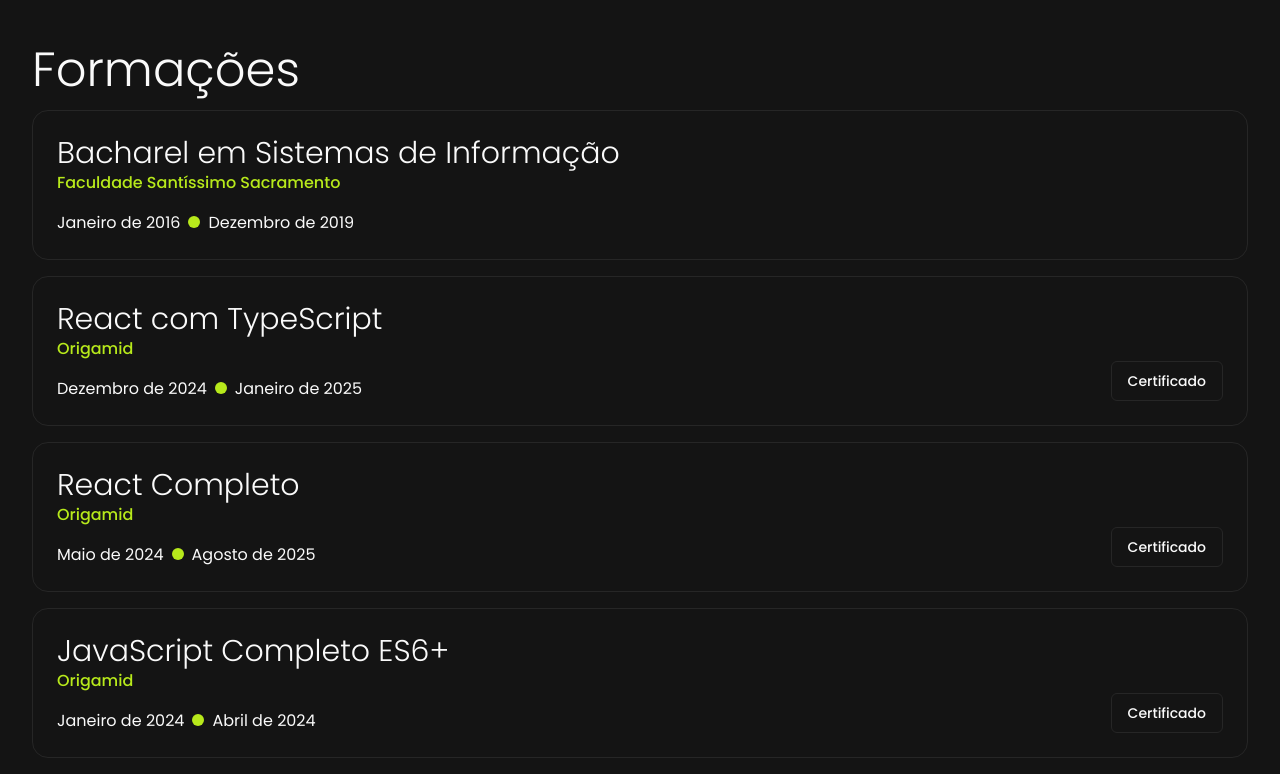
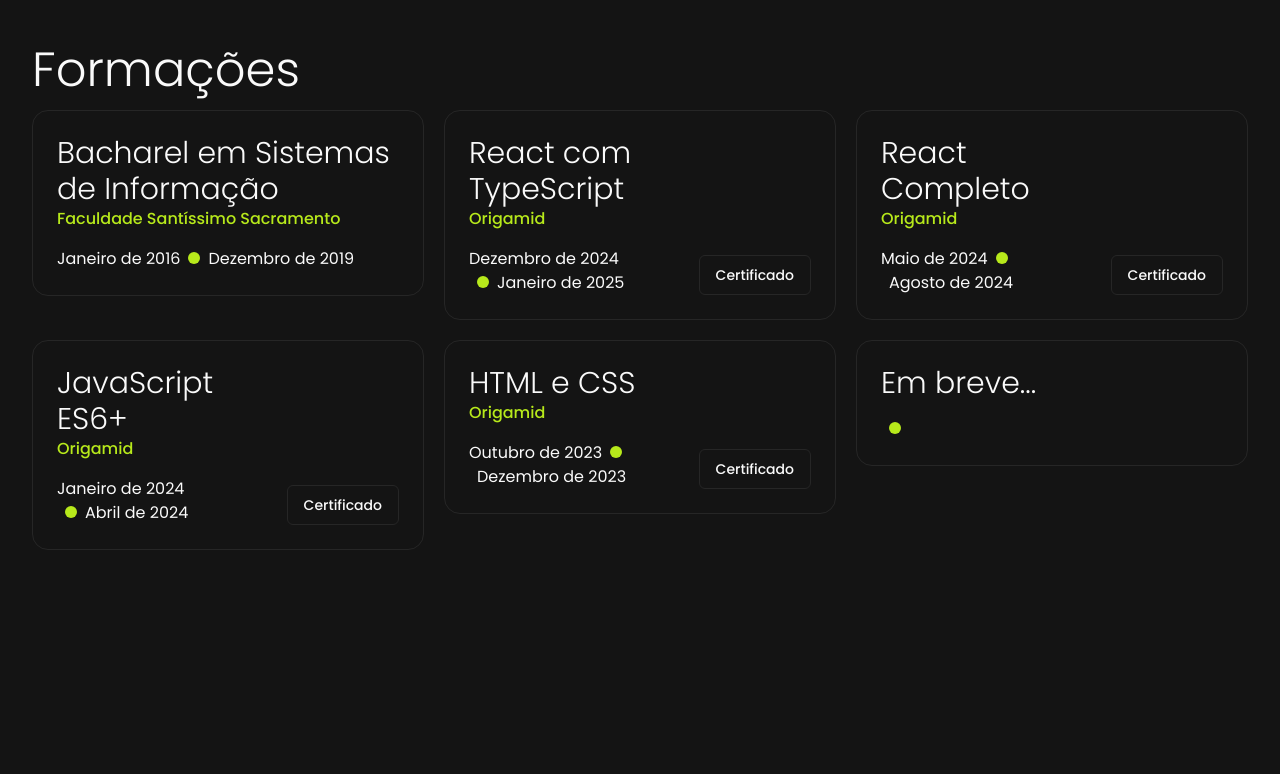
Before and after one commit to araujoerick/portifolio, a Next.js app: page /about in a window 1280 px wide. Shown: the part 646-1420 px from the top of the page. After the commit the page ends 1228 px from the top, so only its background shows below. Built offline with nearby package versions, Linux system fonts and the light colour scheme.

Commit message:
♻ refactor: ensure that education cards will always be multiples of three

```diff
--- a/app/about/_components/education-cards.tsx
+++ b/app/about/_components/education-cards.tsx
@@ -1,44 +1,62 @@
 import EducationCard from "./education-card";
+
+const educationData = [
+  {
+    education: "Bacharel em Sistemas de Informação",
+    organization: "Faculdade Santíssimo Sacramento",
+    startDate: "Janeiro de 2016",
+    endDate: "Dezembro de 2019",
+  },
+  {
+    education: "React com TypeScript",
+    organization: "Origamid",
+    startDate: "Dezembro de 2024",
+    endDate: "Janeiro de 2025",
+    buttonHref: "https://www.origamid.com/certificate/25ad45b1",
+  },
+  {
+    education: "React Completo",
+    organization: "Origamid",
+    startDate: "Maio de 2024",
+    endDate: "Agosto de 2024",
+    buttonHref: "https://www.origamid.com/certificate/17f07bf7",
+  },
+  {
+    education: "JavaScript ES6+",
+    organization: "Origamid",
+    startDate: "Janeiro de 2024",
+    endDate: "Abril de 2024",
+    buttonHref: "https://www.origamid.com/certificate/ce69d931",
+  },
+  {
+    education: "HTML e CSS",
+    organization: "Origamid",
+    startDate: "Outubro de 2023",
+    endDate: "Dezembro de 2023",
+    buttonHref: "https://www.origamid.com/certificate/2a8249ae",
+  },
+];
+
+const remainder = educationData.length % 3;
+const emptyCards = remainder === 0 ? 0 : 3 - remainder;
 
 const EducationCards = () => {
   return (
-    <>
-      <EducationCard
-        education="Bacharel em Sistemas de Informação"
-        organization="Faculdade Santíssimo Sacramento"
-        startDate="Janeiro de 2016"
-        endDate="Dezembro de 2019"
-      />
+    <div className="grid grid-cols-[repeat(auto-fit,minmax(330px,1fr))] gap-5">
+      {educationData.map((education) => (
+        <EducationCard key={education.education} {...education} />
+      ))}
 
-      <EducationCard
-        education="React com TypeScript"
-        organization="Origamid"
-        startDate="Dezembro de 2024"
-        endDate="Janeiro de 2025"
-        buttonHref="https://www.origamid.com/certificate/25ad45b1"
-      />
-      <EducationCard
-        education="React Completo"
-        organization="Origamid"
-        startDate="Maio de 2024"
-        endDate="Agosto de 2025"
-        buttonHref="https://www.origamid.com/certificate/17f07bf7"
-      />
-      <EducationCard
-        education="JavaScript Completo ES6+"
-        organization="Origamid"
-        startDate="Janeiro de 2024"
-        endDate="Abril de 2024"
-        buttonHref="https://www.origamid.com/certificate/ce69d931"
-      />
-      <EducationCard
-        education="HTML e CSS"
-        organization="Origamid"
-        startDate="Outubro de 2023"
-        endDate="Dezembro de 2023"
-        buttonHref="https://www.origamid.com/certificate/2a8249ae"
-      />
-    </>
+      {Array.from({ length: emptyCards }).map((_, index) => (
+        <EducationCard
+          key={`empty-${index}`}
+          education="Em breve..."
+          organization=""
+          startDate=""
+          endDate=""
+        />
+      ))}
+    </div>
   );
 };
 
```
